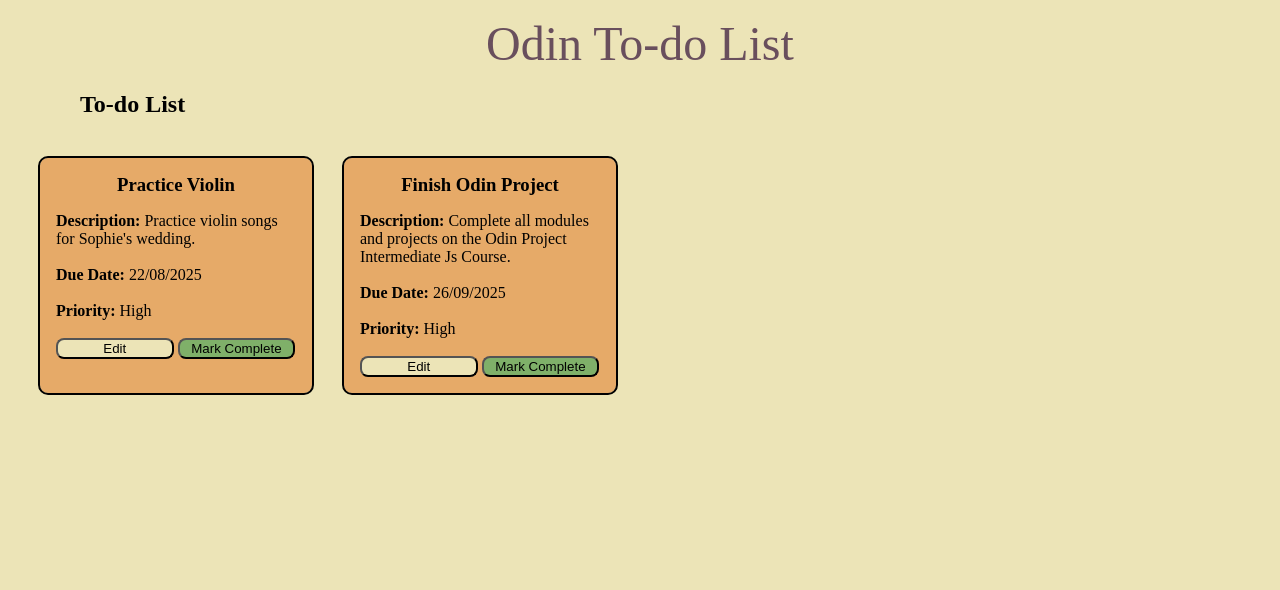
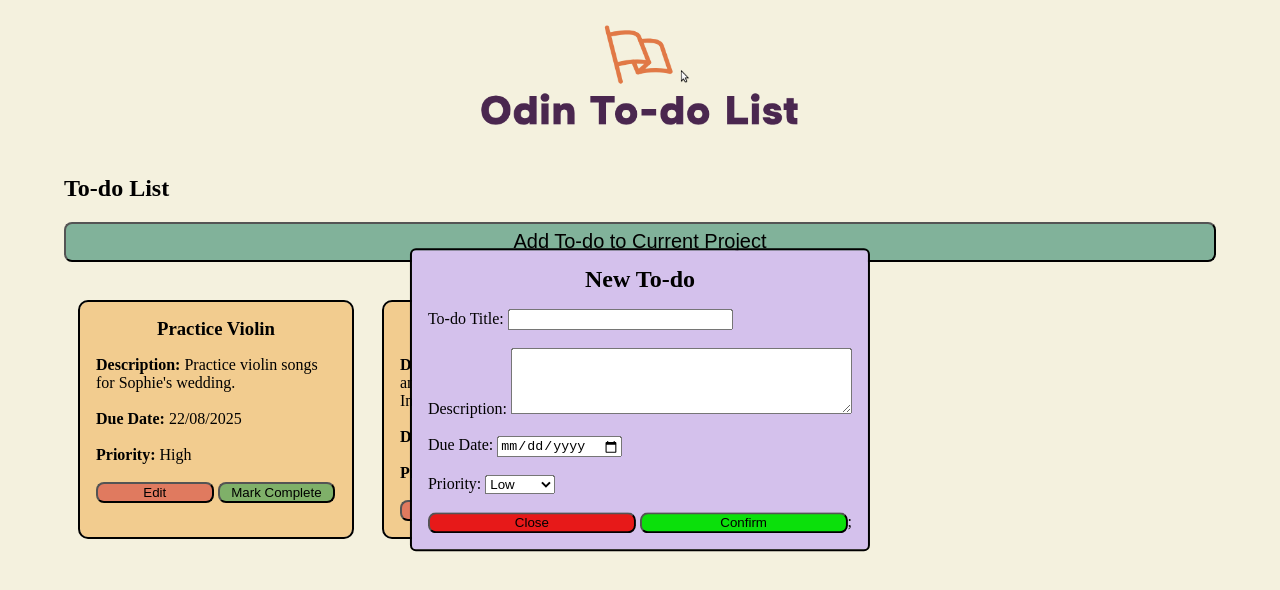
Before and after one commit to swiftybo/Odin-Todo, a website built with webpack: page src/template.html in a window 1280 px wide. Built offline with nearby package versions, Linux system fonts and the light colour scheme.

Commit message:
logo added for header and html added for add todo button

```diff
--- a/src/controller.js
+++ b/src/controller.js
@@ -5,6 +5,7 @@
 // DOM Elements
 const todo_content = document.getElementById("todo_content");
 const edit_form = document.querySelector(".edit_form");
+const add_btn = document.querySelector(".add_btn");
 
 const todoDisplay = new UI();
 const first_todo = new todo(
@@ -115,3 +116,5 @@
     // Closes the edit form
     todoDisplay.closeEditForm();
 });
+
+add_btn.addEventListener("click", function () {});
--- a/src/styles.css
+++ b/src/styles.css
@@ -1,7 +1,7 @@
 body {
     padding: 0rem;
     margin: 0rem;
-    background-color: #ece4b7;
+    background-color: #f4f1de;
 }
 
 header {
@@ -9,15 +9,24 @@
     font-size: 3rem;
     font-weight: 500;
     margin: 1rem;
-    color: #694f5d;
+    color: #3d305b;
 }
 
 .subtitle {
-    margin-left: 5rem;
+    margin-left: 5vw;
+}
+
+.add_btn {
+    margin: 0vh 5vw;
+    width: 90vw;
+    height: 5vh;
+    font-size: 1.25rem;
+    background-color: #81b29a;
+    border-radius: 0.5rem;
 }
 
 #todo_content {
-    margin: 1.5rem;
+    margin: 3vh 5vw;
     display: flex;
 }
 
@@ -28,7 +37,7 @@
     padding: 1rem;
     outline: 2px solid black;
     border-radius: 0.5rem;
-    background-color: #e6aa68;
+    background-color: #f2cc8f;
 }
 
 .todo_title {
@@ -43,7 +52,7 @@
 }
 
 .edit_btn {
-    background-color: #ece4b7;
+    background-color: #e07a5f;
 }
 
 .done_btn {
@@ -74,3 +83,15 @@
 .description__area {
     resize: none;
 }
+
+.add_form {
+    position: fixed;
+    top: 50%;
+    left: 50%;
+    transform: translate(-50%, -50%);
+    padding: 1rem;
+    border-radius: 0.25rem;
+    background-color: #d4c1ec;
+    outline: 2px solid black;
+    min-width: 30vw;
+}
--- a/src/template.html
+++ b/src/template.html
@@ -7,9 +7,42 @@
         <script type="module" src="index.js"></script>
     </head>
     <body>
-        <header>Odin To-do List</header>
-        <h2 class="subtitle">To-do List</h2>
-        <section id="todo_content"></section>
+        <div class="container">
+            <header>
+                <img
+                    src="./img/logo.png"
+                    alt="Odin To-do List Logo"
+                    style="width: 360px; height: 128px"
+                />
+            </header>
+            <h2 class="subtitle">To-do List</h2>
+            <button class="add_btn">Add To-do to Current Project</button>
+            <section id="todo_content"></section>
+        </div>
         <div class="edit_form"></div>
+        <div class="add_form">
+            <h2 class="todo_title">New To-do</h2>
+            <label>To-do Title: </label
+            ><input id="new_title" maxlength="22" size="25" /> <br />
+            <br />
+            <label>Description: </label>
+            <textarea id="new_description" rows="4" cols="40"></textarea>
+            <br />
+            <br />
+            <label>Due Date: </label>
+            <input type="date" />
+            <br />
+            <br />
+            <label for="priority">Priority: </label
+            ><select name="priority" id="priority">
+                <option value="low">Low</option>
+                <option value="medium">Medium</option>
+                <option value="high">High</option>
+            </select>
+            <br />
+            <br />
+            <button class="todo_btn close_btn">Close</button>
+            <button class="todo_btn confirm_btn">Confirm</button>;
+        </div>
     </body>
 </html>
```
Also changed, not shown: src/img/logo.png (added).
